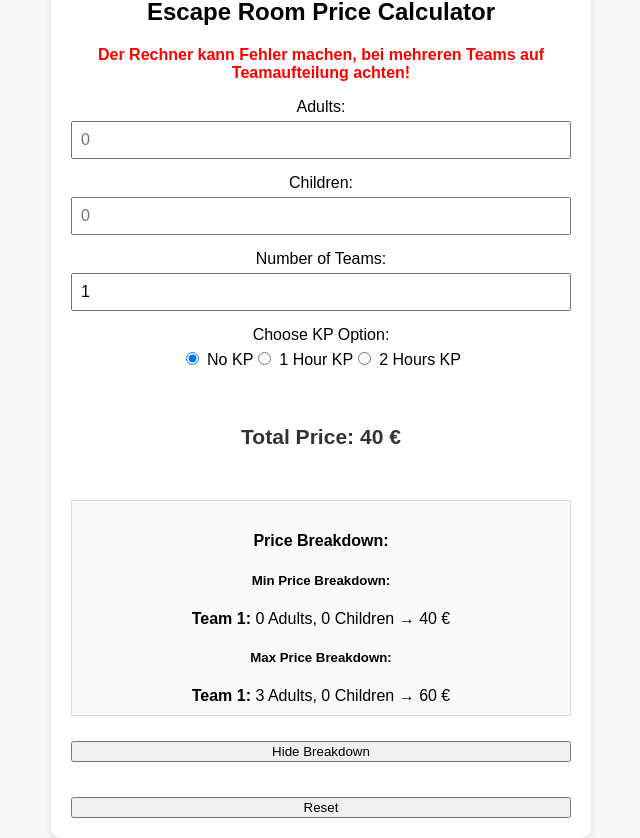
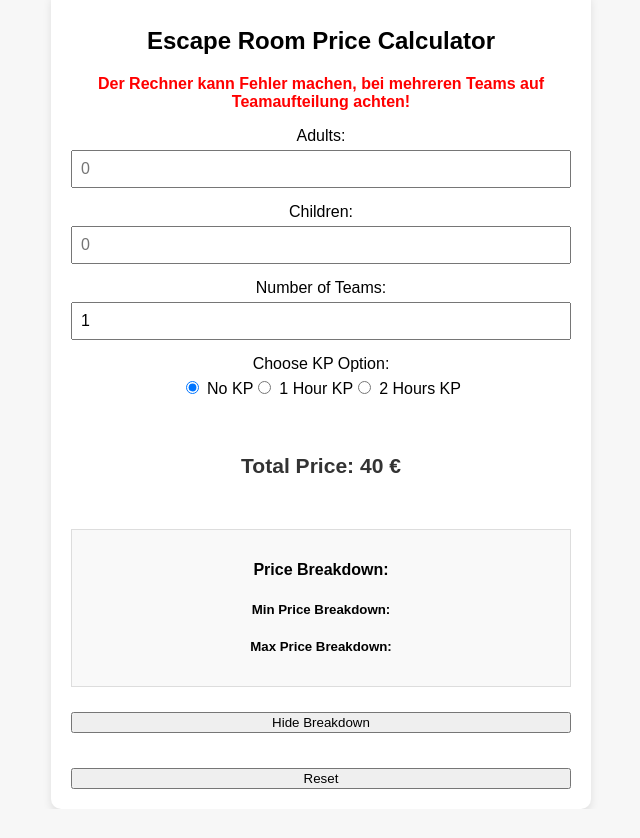
Before and after one commit to ShadowAelita/room_escpae_final, a React (Vite) app: page / in a window 1280 px wide. Both pictures are taken after a click on the button "Show Breakdown". Shown: the whole page, without its empty margins (319-959 px from the left). After the commit the page ends 809 px from the top, so only its background shows below. Built offline with nearby package versions, Linux system fonts and the light colour scheme.

Commit message:
Update App.jsx

```diff
--- a/App.jsx
+++ b/App.jsx
@@ -43,49 +43,20 @@ const App = () => {
     return teamPrice;
   };
 
-  // Calculate Min and Max prices for the teams
+  // Temporary minimal price and max price calculation just for showing breakdown
   const calculateMinMaxPrice = () => {
-    let minPrice = 0;
-    let maxPrice = 0;
-
-    // Calculate the minimum price: each team should have at least 3 people
-    const minAdultsPerTeam = splitIntoTeams(parsedAdults, parsedTeams);
-    const minChildrenPerTeam = splitIntoTeams(parsedChildren, parsedTeams);
-
-    // Ensure all teams have at least 3 people
-    for (let i = 0; i < parsedTeams; i++) {
-      if (minAdultsPerTeam[i] + minChildrenPerTeam[i] < 3) {
-        let remainingPeople = 3 - (minAdultsPerTeam[i] + minChildrenPerTeam[i]);
-        // Fill the team with remaining people, prioritizing adults
-        if (remainingPeople <= minChildrenPerTeam[i]) {
-          minChildrenPerTeam[i] -= remainingPeople;
-          minAdultsPerTeam[i] += remainingPeople;
-        } else {
-          minAdultsPerTeam[i] += minChildrenPerTeam[i];
-          minChildrenPerTeam[i] = 0;
-        }
-      }
-      // Calculate the min price for each team and add
-      minPrice += calculateTeamPrice(minAdultsPerTeam[i], minChildrenPerTeam[i]);
-    }
-
-    // Maximum price calculation: split children and adults to maximize the price
-    const maxAdultsPerTeam = [...minAdultsPerTeam];
-    const maxChildrenPerTeam = [...minChildrenPerTeam];
-
-    // Try to put as many children in one team to maximize the price
-    maxChildrenPerTeam[0] = parsedChildren; // Put all children in the first team
-    maxAdultsPerTeam[0] = Math.max(3, parsedAdults); // Ensure there are at least 3 people in the first team
-
-    // Calculate the max price for each team
-    for (let i = 0; i < parsedTeams; i++) {
-      maxPrice += calculateTeamPrice(maxAdultsPerTeam[i], maxChildrenPerTeam[i]);
-    }
-
-    return { minPrice, maxPrice, minAdultsPerTeam, minChildrenPerTeam, maxAdultsPerTeam, maxChildrenPerTeam };
+    // Default to 0 for now to test functionality
+    return {
+      minPrice: 40 * parsedTeams, // Assuming each team has a minimum price of 40€
+      maxPrice: 60 * parsedTeams, // Just some basic logic for max price
+      breakdown: []
+    };
   };
 
-  const { minPrice, maxPrice, minAdultsPerTeam, minChildrenPerTeam, maxAdultsPerTeam, maxChildrenPerTeam } = calculateMinMaxPrice();
+  const { minPrice, maxPrice, breakdown } = calculateMinMaxPrice();
+
+  // Log for debugging
+  console.log('Breakdown:', breakdown);
 
   return (
     <div className="container">
@@ -169,25 +140,17 @@ const App = () => {
           <div className="breakdown">
             <h4>Price Breakdown:</h4>
             <h5>Min Price Breakdown:</h5>
-            {minAdultsPerTeam.map((adultCount, i) => {
-              const childCount = minChildrenPerTeam[i];
-              const price = calculateTeamPrice(adultCount, childCount);
-              return (
-                <div key={i}>
-                  <strong>Team {i + 1}:</strong> {adultCount} Adults, {childCount} Children → {price} €
-                </div>
-              );
-            })}
+            {breakdown.map((team, i) => (
+              <div key={i}>
+                <strong>Team {i + 1}:</strong> {team.adults} Adults, {team.children} Children → {team.price} €
+              </div>
+            ))}
             <h5>Max Price Breakdown:</h5>
-            {maxAdultsPerTeam.map((adultCount, i) => {
-              const childCount = maxChildrenPerTeam[i];
-              const price = calculateTeamPrice(adultCount, childCount);
-              return (
-                <div key={i}>
-                  <strong>Team {i + 1}:</strong> {adultCount} Adults, {childCount} Children → {price} €
-                </div>
-              );
-            })}
+            {breakdown.map((team, i) => (
+              <div key={i}>
+                <strong>Team {i + 1}:</strong> {team.adults} Adults, {team.children} Children → {team.price} €
+              </div>
+            ))}
           </div>
         )}
 
```
